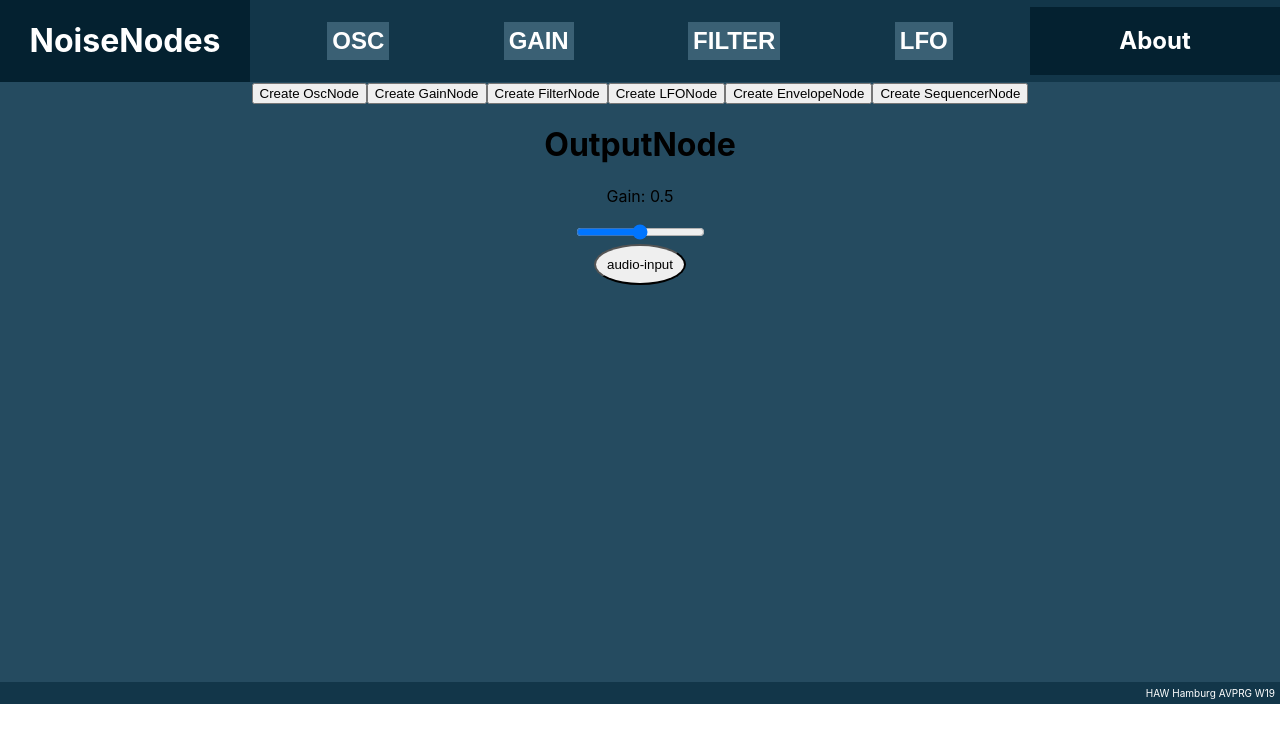
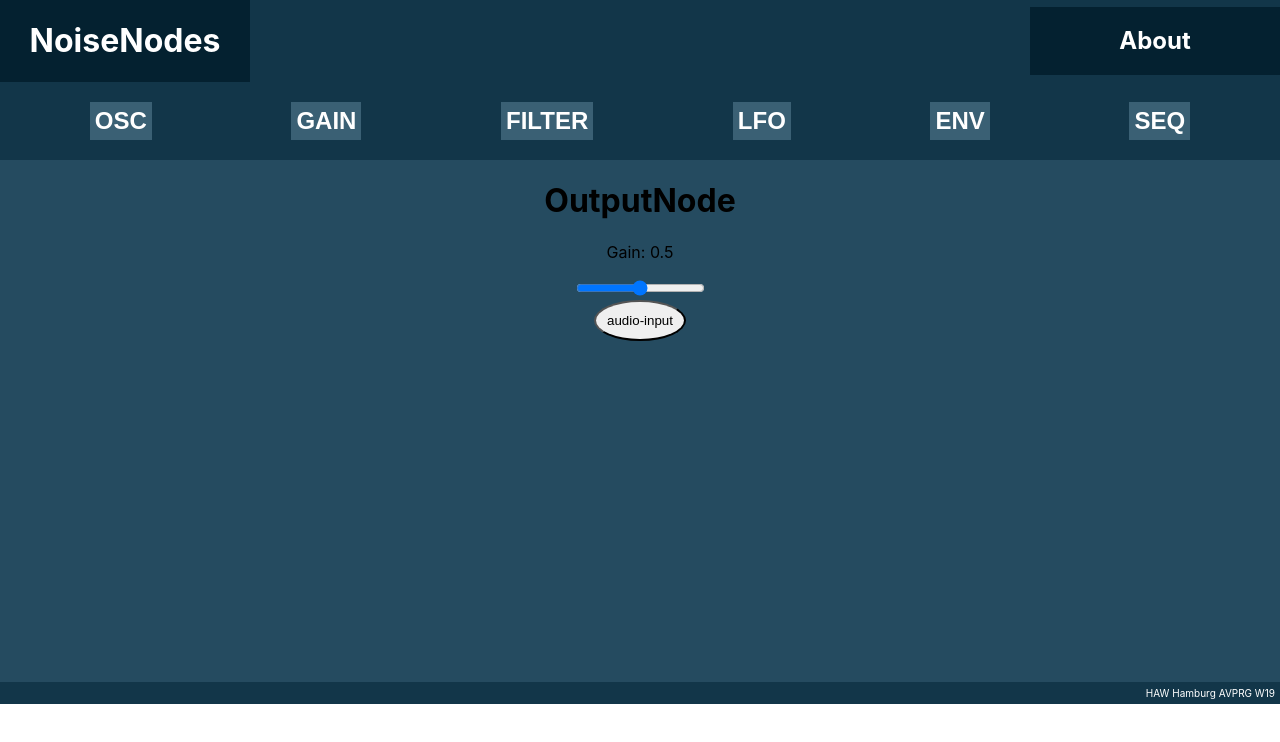
Before and after one commit to ychaw/noise-nodes, a React (Create React App) app: page / in a window 1280 px wide. Shown: the top 742 px of the page. Built offline with nearby package versions, Linux system fonts and the light colour scheme.

Commit message:
Move Pallet into Workspace

```diff
--- a/src/Workspace.js
+++ b/src/Workspace.js
@@ -1,4 +1,5 @@
 import React from 'react';
+import Pallet from './components/Pallet';
 import BaseNode from './modules/BaseNode';
 import OscNode from './modules/OscNode';
 import OutputNode from './modules/OutputNode';
@@ -274,6 +275,15 @@ class Workspace extends React.Component {
     // }
   }
 
+  createNodeHandlers = {
+    'OSC': this.createNode.bind(this, 'OscNode'),
+    'GAIN': this.createNode.bind(this, 'GainNode'),
+    'FILTER': this.createNode.bind(this, 'FilterNode'),
+    'LFO': this.createNode.bind(this, 'LFONode'),
+    'ENV': this.createNode.bind(this, 'EnvelopeNode'),
+    'SEQ': this.createNode.bind(this, 'SequencerNode'),
+  };
+
   render() {
     // let {children} = this.props;
     // let nodes = [];
@@ -284,12 +294,7 @@ class Workspace extends React.Component {
     // }
     return (
       <div style={style} className='workspace'>
-        <button onClick={this.createNode.bind(this, 'OscNode')}>Create OscNode</button>
-        <button onClick={this.createNode.bind(this, 'GainNode')}>Create GainNode</button>
-        <button onClick={this.createNode.bind(this, 'FilterNode')}>Create FilterNode</button>
-        <button onClick={this.createNode.bind(this, 'LFONode')}>Create LFONode</button>
-        <button onClick={this.createNode.bind(this, 'EnvelopeNode')}>Create EnvelopeNode</button>
-        <button onClick={this.createNode.bind(this, 'SequencerNode')}>Create SequencerNode</button>
+        <Pallet createNodeHandlers={this.createNodeHandlers}/>
         {this.state.nodes}
         <OutputNode id={this.state.nodes.length} audioContext={this.state.audioContext} select={this.select}/>
       </div>
--- a/src/components/Pallet.js
+++ b/src/components/Pallet.js
@@ -9,10 +9,12 @@ class Pallet extends React.Component {
     render() {
         return (
             <div style={palletStyle}>
-                <PalletItem type='OSC' />
-                <PalletItem type='GAIN' />
-                <PalletItem type='FILTER' />
-                <PalletItem type='LFO' />
+                <PalletItem type='OSC' createNodeHandlers={this.props.createNodeHandlers}/>
+                <PalletItem type='GAIN' createNodeHandlers={this.props.createNodeHandlers}/>
+                <PalletItem type='FILTER' createNodeHandlers={this.props.createNodeHandlers}/>
+                <PalletItem type='LFO' createNodeHandlers={this.props.createNodeHandlers}/>
+                <PalletItem type='ENV' createNodeHandlers={this.props.createNodeHandlers}/>
+                <PalletItem type='SEQ' createNodeHandlers={this.props.createNodeHandlers}/>
             </div>
         );
     }
@@ -26,7 +28,7 @@ class PalletItem extends React.Component {
 
     render() {
         return (
-            <button className='palletItemPlaceholder' style={palletItemStyle}>
+            <button onClick={this.props.createNodeHandlers[this.state.type]} style={palletItemStyle}>
                 {this.state.type}
             </button>
         );
--- a/src/components/layout/Header.js
+++ b/src/components/layout/Header.js
@@ -1,5 +1,4 @@
 import React from 'react';
-import Pallet from '../Pallet';
 
 function Header() {
     return (
@@ -7,7 +6,6 @@ function Header() {
             <div style={headerItemStyle}>
                 <h1>NoiseNodes</h1>
             </div>
-            <Pallet />
             <div style={{...headerItemStyle,...aboutStyle}}>
                 <h2>About</h2>
             </div>
```
Lines whose indentation alone changed are shown as unchanged.
